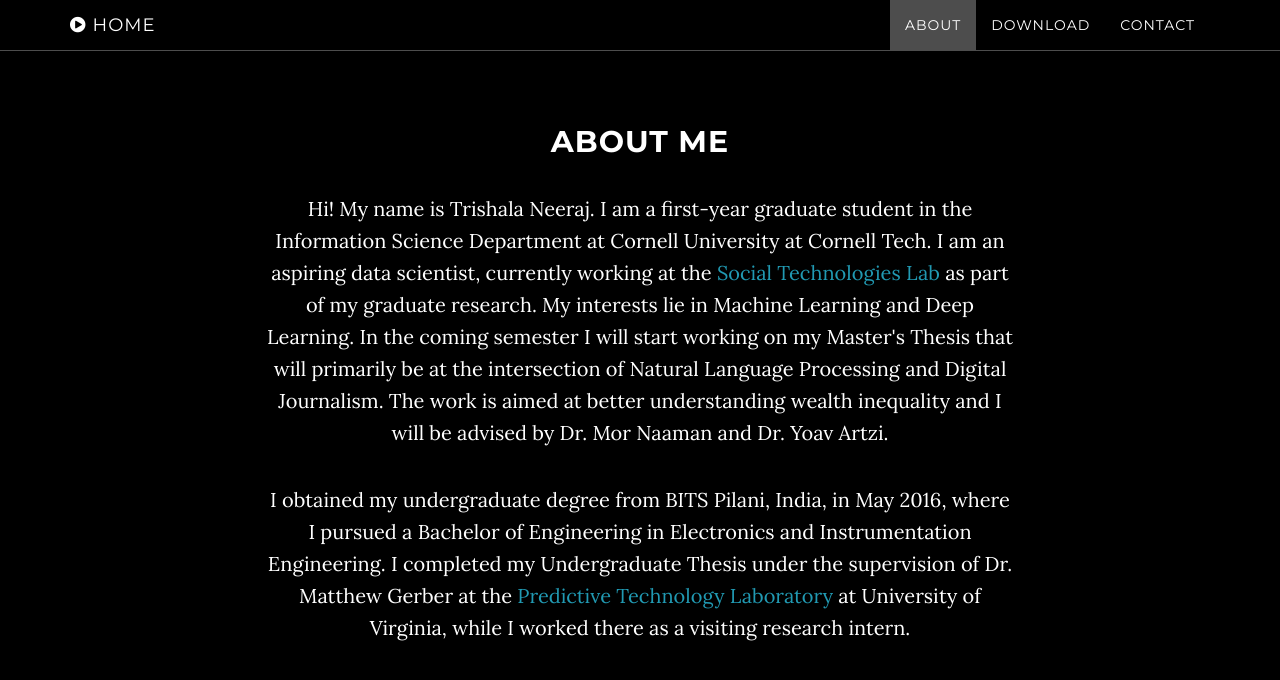
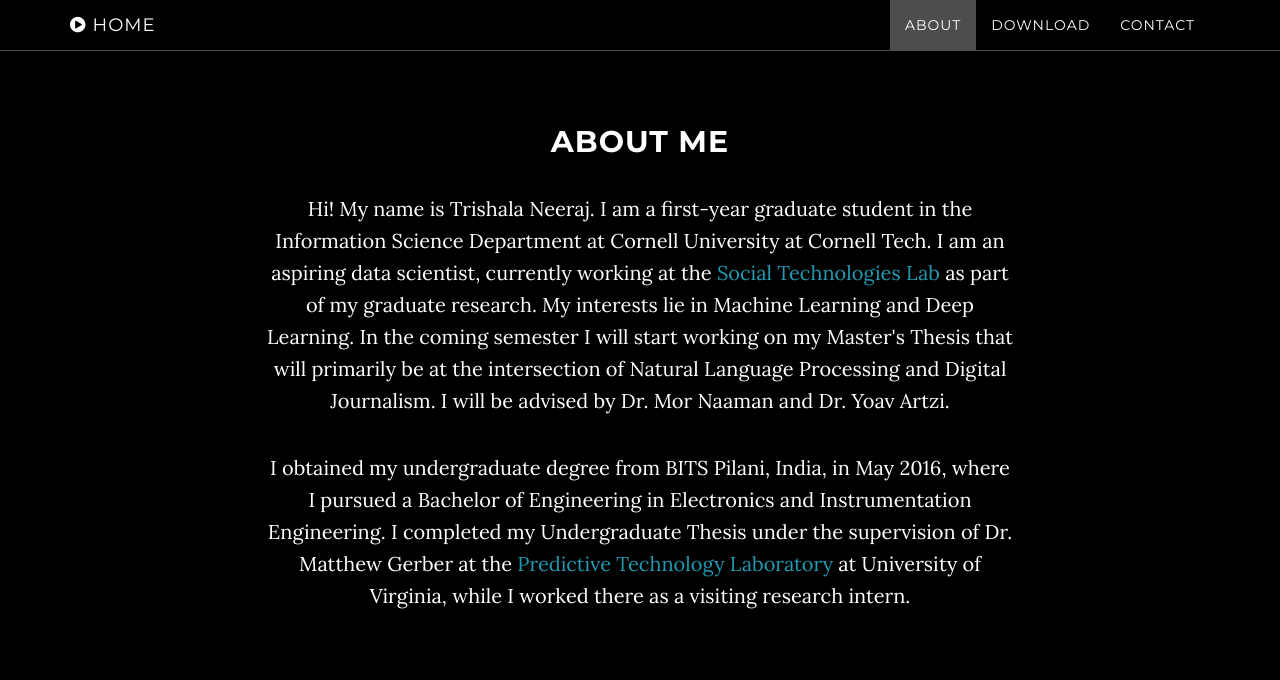
Before and after one commit to trishalaneeraj/trishalaneeraj.github.io, a Jekyll site: the page built from index.html, in a window 1280 px wide and 900 px high, scrolled down 975 px, cut to the strip 0-843 px from the top of the window. Shown: the top 680 px of the strip. Built offline with Jekyll 4.4.1, drawn with Linux system fonts in a browser that asks for light colours.

Commit message:
added notes

```diff
--- a/_includes/about.html
+++ b/_includes/about.html
@@ -5,7 +5,7 @@
                 <h2>About Me</h2>
                 <p>Hi! My name is Trishala Neeraj. I am a first-year graduate student in the Information Science Department at Cornell University at Cornell Tech.
 
-                 I am an aspiring data scientist, currently working at the <a href="https://s.tech.cornell.edu/">Social Technologies Lab</a> as part of my graduate research. My interests lie in Machine Learning and Deep Learning. In the coming semester I will start working on my Master's Thesis that will primarily be at the intersection of Natural Language Processing and Digital Journalism. The work is aimed at better understanding wealth inequality and I will be advised by Dr. Mor Naaman and Dr. Yoav Artzi.
+                 I am an aspiring data scientist, currently working at the <a href="https://s.tech.cornell.edu/">Social Technologies Lab</a> as part of my graduate research. My interests lie in Machine Learning and Deep Learning. In the coming semester I will start working on my Master's Thesis that will primarily be at the intersection of Natural Language Processing and Digital Journalism. I will be advised by Dr. Mor Naaman and Dr. Yoav Artzi.
                 </p>
 
 
```
Also changed, not shown: 1 other file.
